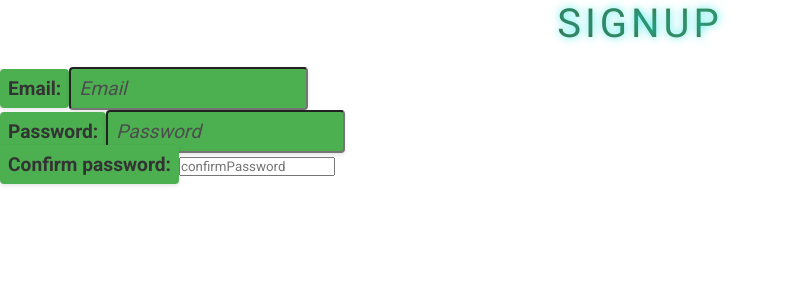
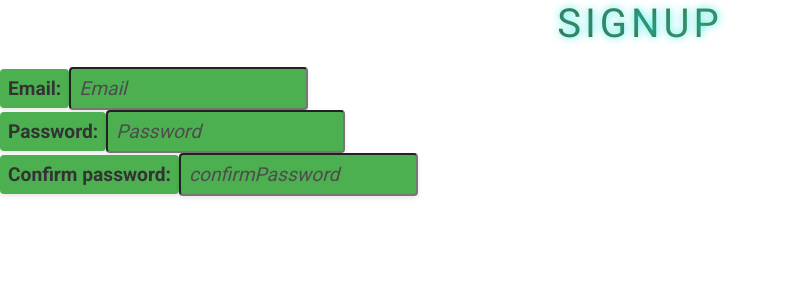
Before and after one commit to Pelani2/practice-ts2, a React (Create React App) app: page /signup in a window 1280 px wide. Shown: the top 300 px of the page, without its empty margins (0-786 px from the left). Built offline with nearby package versions, Linux system fonts and the light colour scheme; the HTML template or start-up script is replaced by a standard one.

Commit message:
cp style

```diff
--- a/src/components/ConfirmPasswordInput/CP-styles.scss
+++ b/src/components/ConfirmPasswordInput/CP-styles.scss
@@ -0,0 +1,28 @@
+@import "../../styles/colors.scss";
+
+.CP-input {
+    &.LS-CP-input {
+        font-size: 1.2rem;
+        color: $secondary-color;
+        background-color: $primary-color;
+        padding: 0.5rem;
+        border-radius: 0.25rem;
+        box-shadow: 0px 2px 4px rgba(0, 0, 0, 0.1);
+        transition: all 0.3s ease-in-out;
+
+        &:hover {
+            transform: scale(1.05);
+            background-color: $accent-color;
+        }
+
+        &:focus {
+            outline: none;
+            border-color: $accent-color;
+        }
+
+        &::placeholder {
+            color: lighten($secondary-color, 10%);
+            font-style: italic;
+        }
+    }
+}
--- a/src/components/Signup/index.tsx
+++ b/src/components/Signup/index.tsx
@@ -113,6 +113,7 @@ const Signup: React.FC = () => {
                                     name="confirmPassword"
                                     placeholder="confirmPassword"
                                     field={field}
+                                    variant="LS-CP-input"
                                 />
                                 {errors.confirmPassword && (
                                     <Typography variant="error-message">
```
